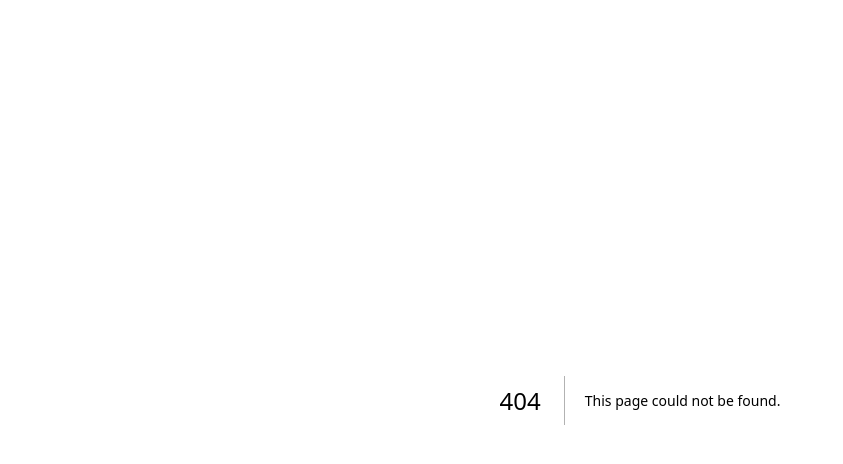
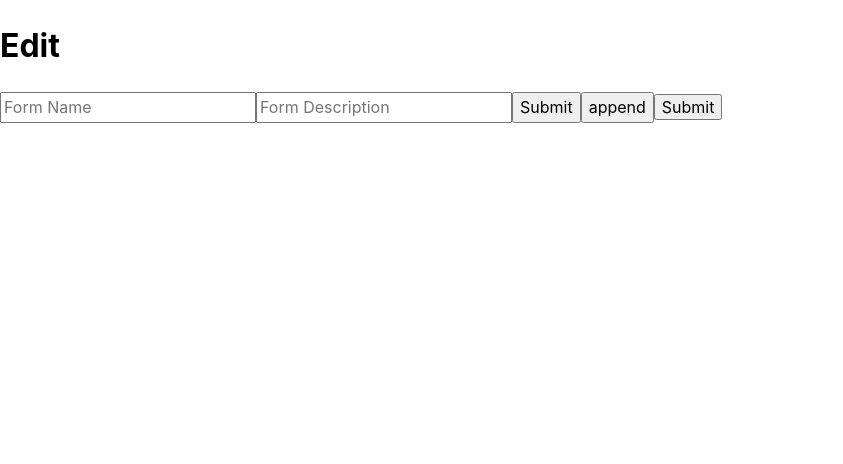
Before and after one commit to Jeco99/form, a Next.js app: page /nested_form in a window 1280 px wide. Before the commit this address had no page. Shown: the top 464 px of the page, without its empty margins (0-843 px from the left). Built offline with nearby package versions, Linux system fonts and the light colour scheme.

Commit message:
nested form

```diff
--- /dev/null
+++ b/app/form-list-page/fetch_all_form.ts
@@ -0,0 +1,6 @@
+// import { createClient } from "@/utils/supabase/server";
+
+// export async function form_list_page(){
+//     const supabase = createClient();
+//      const {data, error} = await supabase.from('')
+// }
--- /dev/null
+++ b/app/nested_form/page.tsx
@@ -0,0 +1,118 @@
+"use client";
+
+import * as React from "react";
+import { useForm, useFieldArray, useWatch } from "react-hook-form";
+
+type FieldData = {
+  form_name: string;
+  form_description: string;
+  field: {
+    field_label: string;
+    field_type: string;
+    field_required: boolean;
+    field_order: number;
+  }[];
+};
+
+export default function NestedForm() {
+  const { control, handleSubmit } = useForm<FieldData>();
+
+  const { fields, append, update } = useFieldArray({
+    control,
+    name: "field",
+  });
+
+  return (
+    <>
+      <h1>Edit</h1>
+      <form onSubmit={handleSubmit((data) => console.log(data))}>
+        <FormName_And_FormDescription update={update} control={control} />
+        {fields.map((field, index) => (
+          <>
+            <FieldInput
+              key={field.id}
+              control={control}
+              update={update}
+              index={index}
+              value={field}
+            />
+          </>
+        ))}
+
+        <button
+          type="button"
+          onClick={() => {
+            append({ firstName: "" });
+          }}
+        >
+          append
+        </button>
+        <input type="submit" />
+      </form>
+    </>
+  );
+}
+
+const FormName_And_FormDescription = ({ update }) => {
+  const { register, handleSubmit } = useForm();
+
+  return (
+    <>
+      <input
+        placeholder="Form Name"
+        {...register("form_name", { required: true })}
+      />
+      <input
+        placeholder="Form Description"
+        {...register("form_decription", { required: true })}
+      />
+
+      <button type="button" onClick={handleSubmit((data) => update(data))}>
+        Submit
+      </button>
+    </>
+  );
+};
+
+const Display = ({ control, index }) => {
+  const data = useWatch({
+    control,
+    name: `array.${index}`,
+  });
+  return <p>{data?.firstName}</p>;
+};
+
+const FieldInput = ({ update, index, value, control }) => {
+  const { register, handleSubmit } = useForm({
+    defaultValues: value,
+  });
+
+  return (
+    <div>
+      <h1>Form Name</h1>
+      <input
+        placeholder="label"
+        {...register(`field_label`, { required: true })}
+      />
+      <input
+        placeholder="type"
+        {...register(`field_type`, { required: true })}
+      />
+      <input
+        placeholder="required"
+        {...register(`field_required`, { required: true })}
+      />
+      <input
+        placeholder="order"
+        {...register(`field_order`, { required: true })}
+      />
+
+      <button
+        type="button"
+        onClick={handleSubmit((data) => update(index, data))}
+      >
+        Submit
+      </button>
+    </div>
+  );
+};
```
Also changed, not shown: app/conditional/page.tsx (added, +62 -0 lines), app/form-list-page/page.tsx (added, +7 -0 lines).
